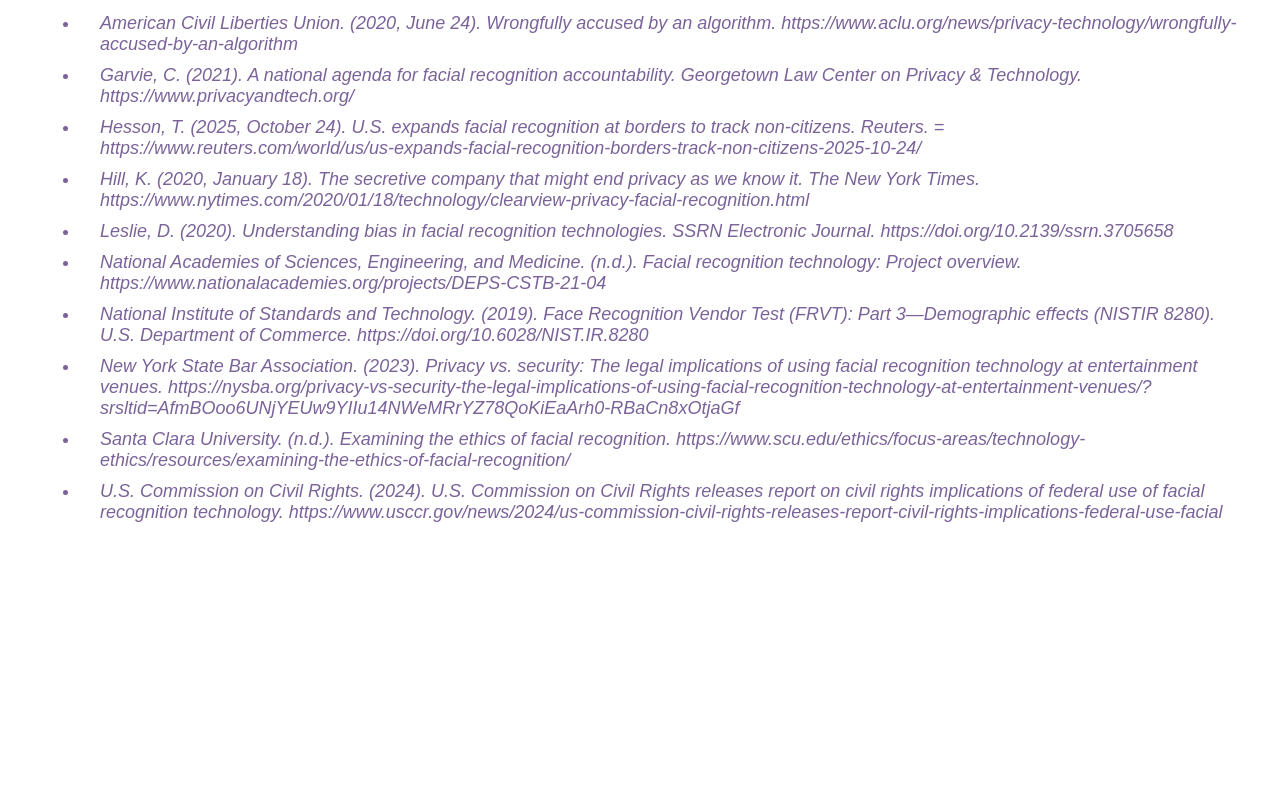
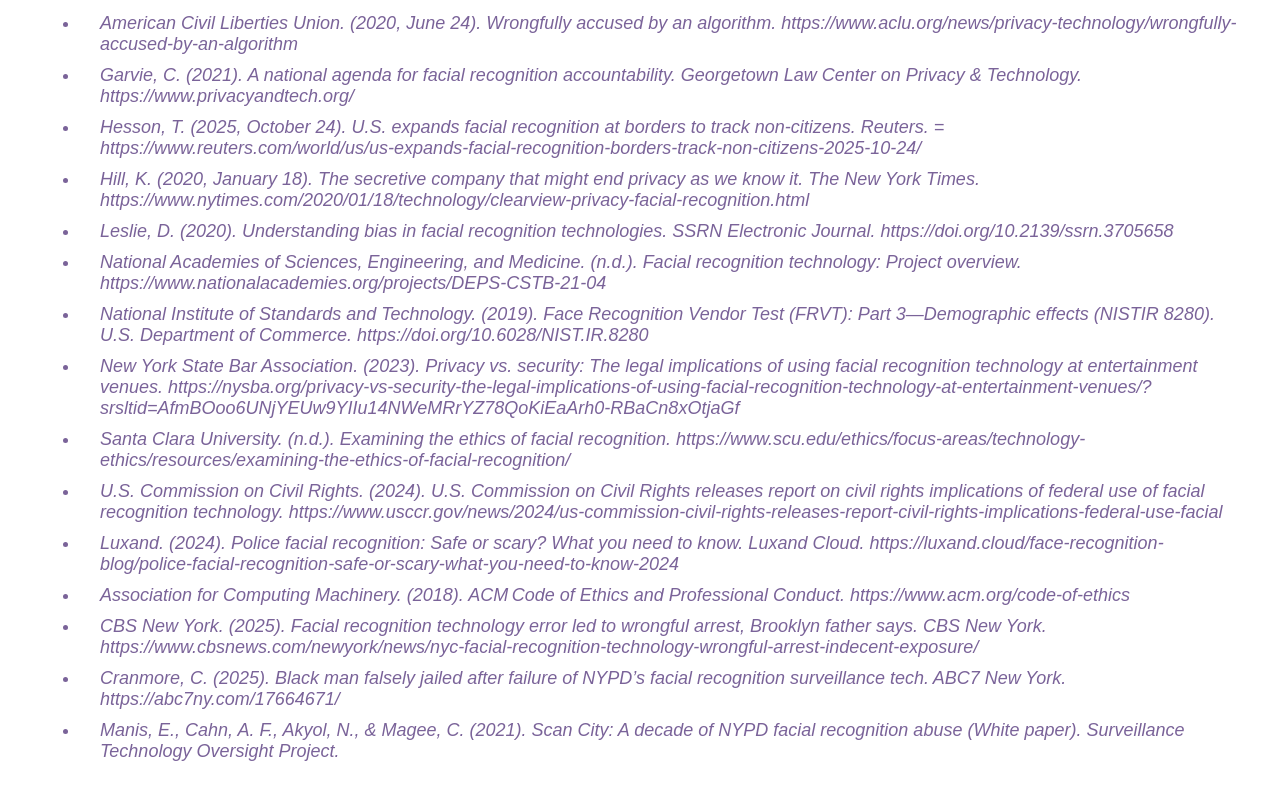
Before and after one commit to ameena-nia/SENG-601-Group5-Project, a React (Vite) app: page /sources in a window 1280 px wide. Shown: the part 212-1012 px from the top of the page. Before the commit the page ends 800 px from the top, so only its background shows below. Built offline with nearby package versions, Linux system fonts and the light colour scheme; a web font is replaced by a local one.

Commit message:
Pushing sources

```diff
--- a/src/Pages/Sources.jsx
+++ b/src/Pages/Sources.jsx
@@ -34,6 +34,16 @@ export default function Sources (){
 
                     <li>U.S. Commission on Civil Rights. (2024). U.S. Commission on Civil Rights releases report on civil rights implications of federal use of facial recognition technology.
                          https://www.usccr.gov/news/2024/us-commission-civil-rights-releases-report-civil-rights-implications-federal-use-facial</li>
+
+                     <li>Luxand. (2024). Police facial recognition: Safe or scary? What you need to know. Luxand Cloud. https://luxand.cloud/face-recognition-blog/police-facial-recognition-safe-or-scary-what-you-need-to-know-2024</li>
+
+                    <li>Association for Computing Machinery. (2018). ACM Code of Ethics and Professional Conduct. https://www.acm.org/code-of-ethics</li>
+
+                    <li>CBS New York. (2025). Facial recognition technology error led to wrongful arrest, Brooklyn father says. CBS New York. https://www.cbsnews.com/newyork/news/nyc-facial-recognition-technology-wrongful-arrest-indecent-exposure/</li>
+
+                    <li>Cranmore, C. (2025). Black man falsely jailed after failure of NYPD’s facial recognition surveillance tech. ABC7 New York. https://abc7ny.com/17664671/</li>
+
+                    <li>Manis, E., Cahn, A. F., Akyol, N., & Magee, C. (2021). Scan City: A decade of NYPD facial recognition abuse (White paper). Surveillance Technology Oversight Project.</li>
                 </ul>
             </div>
 
```
